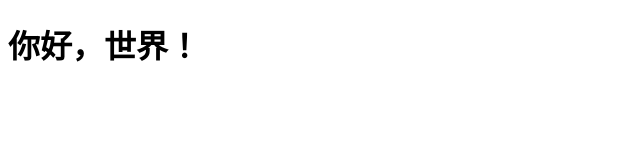
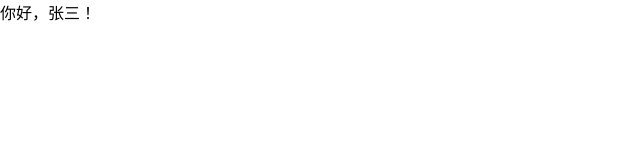
Before and after one commit to zjp18538666496/sggVue, a plain HTML site: page index.html in a window 1280 px wide. Shown: the whole page, without its empty margins (0-640 px from the left). Drawn offline with Linux system fonts and the light colour scheme.

Commit message:
尚硅谷：

```diff
--- /dev/null
+++ b/css/common.css
@@ -0,0 +1,5 @@
+/* 公众样式 */
+html,body {
+  margin: 0;
+  padding:0;
+}
--- a/index.html
+++ b/index.html
@@ -3,16 +3,25 @@
 <head>
     <meta charset="UTF-8">
     <title>Vue初体验</title>
+    <link rel="stylesheet" type="text/css" href="./css/index.css"/>
+    <link rel="stylesheet" type="text/css" href="./css/common.css"/>
 </head>
 <body>
     <!-- vue容器 -->
     <div id="root">
-        <h1>你好，世界！</h1>
+        <div>你好，{{name}}！</div>
     </div>
 </body>
 <script src="./js/vue2/vue.js"></script> <!-- 引入vue文件 -->
 <script>
     Vue.config.productionTip = false /*  设置为 false 以阻止 vue 在启动时生成生产提示。 */
+    /* 创建vue实例 */
+    new Vue({
+        el:'#root', /*  用于指定当前vue实例为哪个容器提供服务，值通常为class选择器字符串 */
+        data:{
+            name:'张三',
+        }
+    })
 
 </script>
 </html>
```
Also changed, not shown: css/index.css (added).
